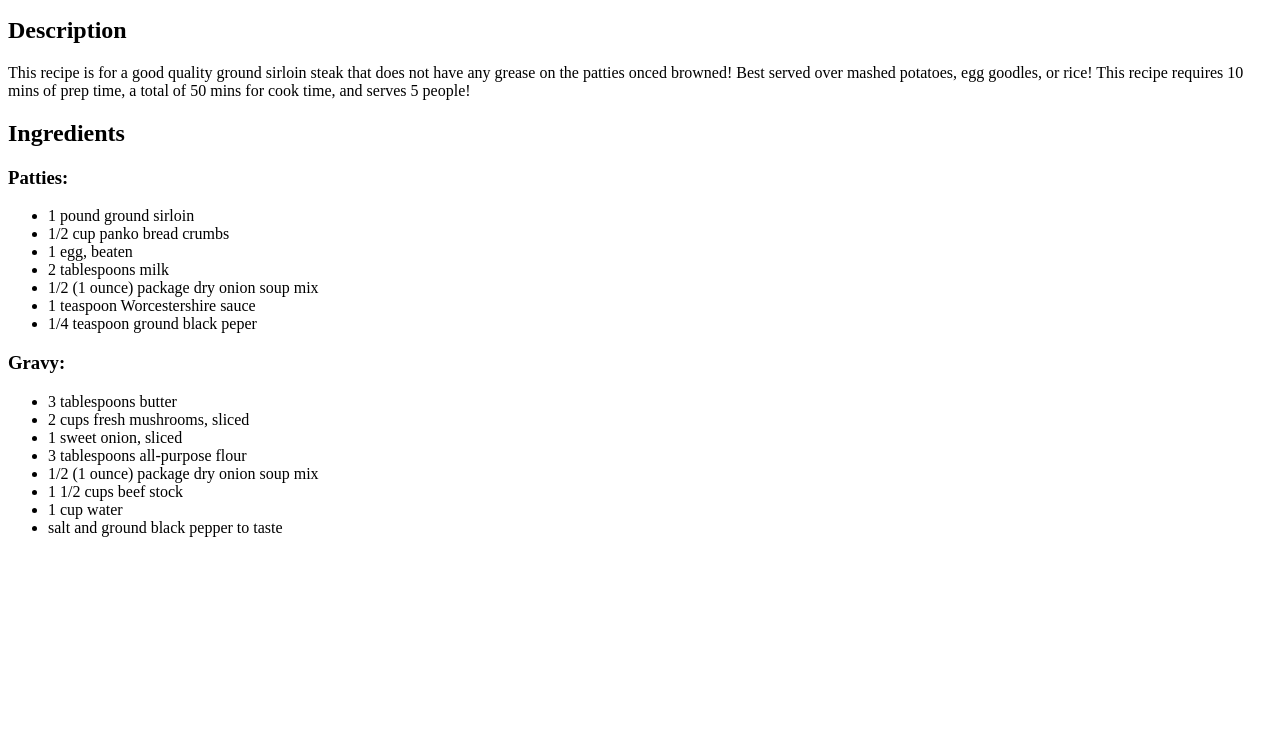
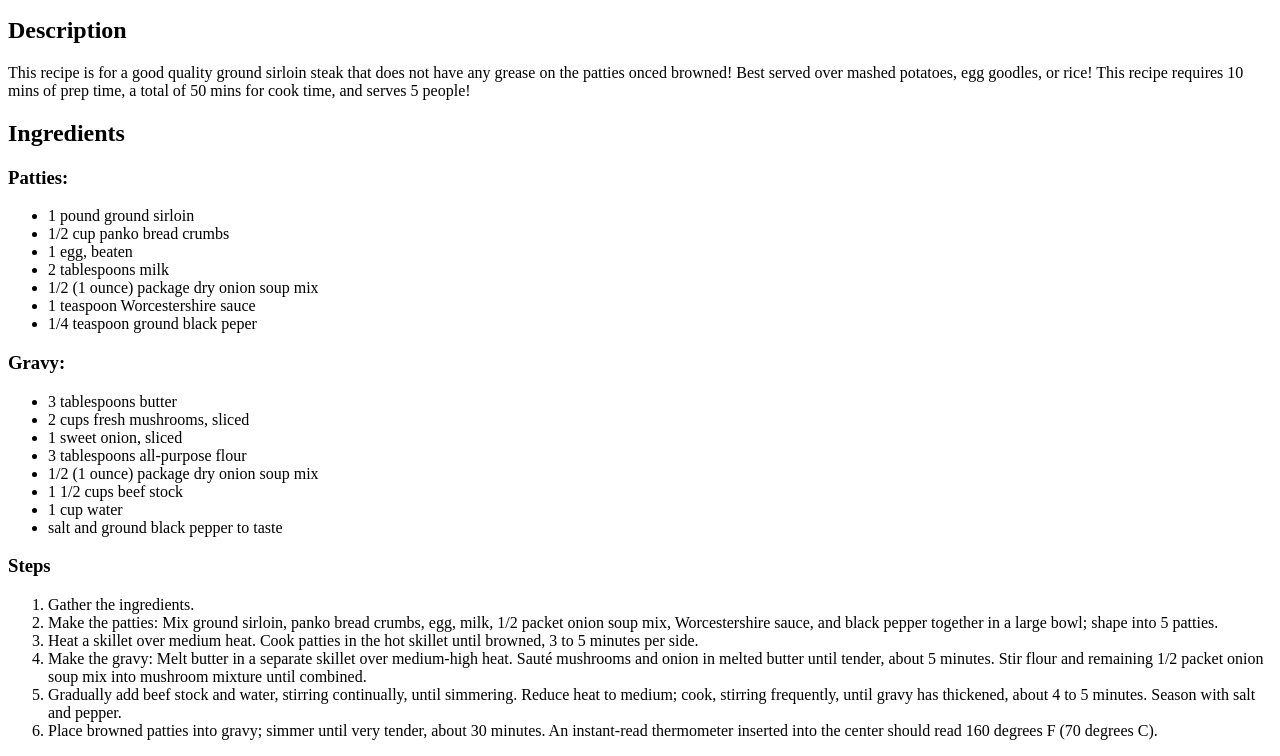
Before and after one commit to ImNickNac/odin-recipes, a plain HTML site: page recipes/midwest_salisbury_steak.html in a window 1280 px wide. Shown: the part 101-857 px from the top of the page. Before the commit the page ends 800 px from the top, so only its background shows below. Drawn offline with Linux system fonts and the light colour scheme.

Commit message:
Finished Page Includes Title, 310x310 picture, description, ingredients in an unordered list, and steps in an ordered list.

```diff
--- a/recipes/midwest_salisbury_steak.html
+++ b/recipes/midwest_salisbury_steak.html
@@ -32,5 +32,14 @@
             <li>1 cup water</li>
             <li>salt and ground black pepper to taste</li>
         </ul>
+        <h3>Steps</h3>
+        <ol>
+            <li>Gather the ingredients.</li>
+            <li>Make the patties: Mix ground sirloin, panko bread crumbs, egg, milk, 1/2 packet onion soup mix, Worcestershire sauce, and black pepper together in a large bowl; shape into 5 patties.</li>
+            <li>Heat a skillet over medium heat. Cook patties in the hot skillet until browned, 3 to 5 minutes per side.</li>
+            <li>Make the gravy: Melt butter in a separate skillet over medium-high heat. Sauté mushrooms and onion in melted butter until tender, about 5 minutes. Stir flour and remaining 1/2 packet onion soup mix into mushroom mixture until combined.</li>
+            <li>Gradually add beef stock and water, stirring continually, until simmering. Reduce heat to medium; cook, stirring frequently, until gravy has thickened, about 4 to 5 minutes. Season with salt and pepper.</li>
+            <li>Place browned patties into gravy; simmer until very tender, about 30 minutes. An instant-read thermometer inserted into the center should read 160 degrees F (70 degrees C).</li>
+        </ol>
 </body>
 </html>
```
